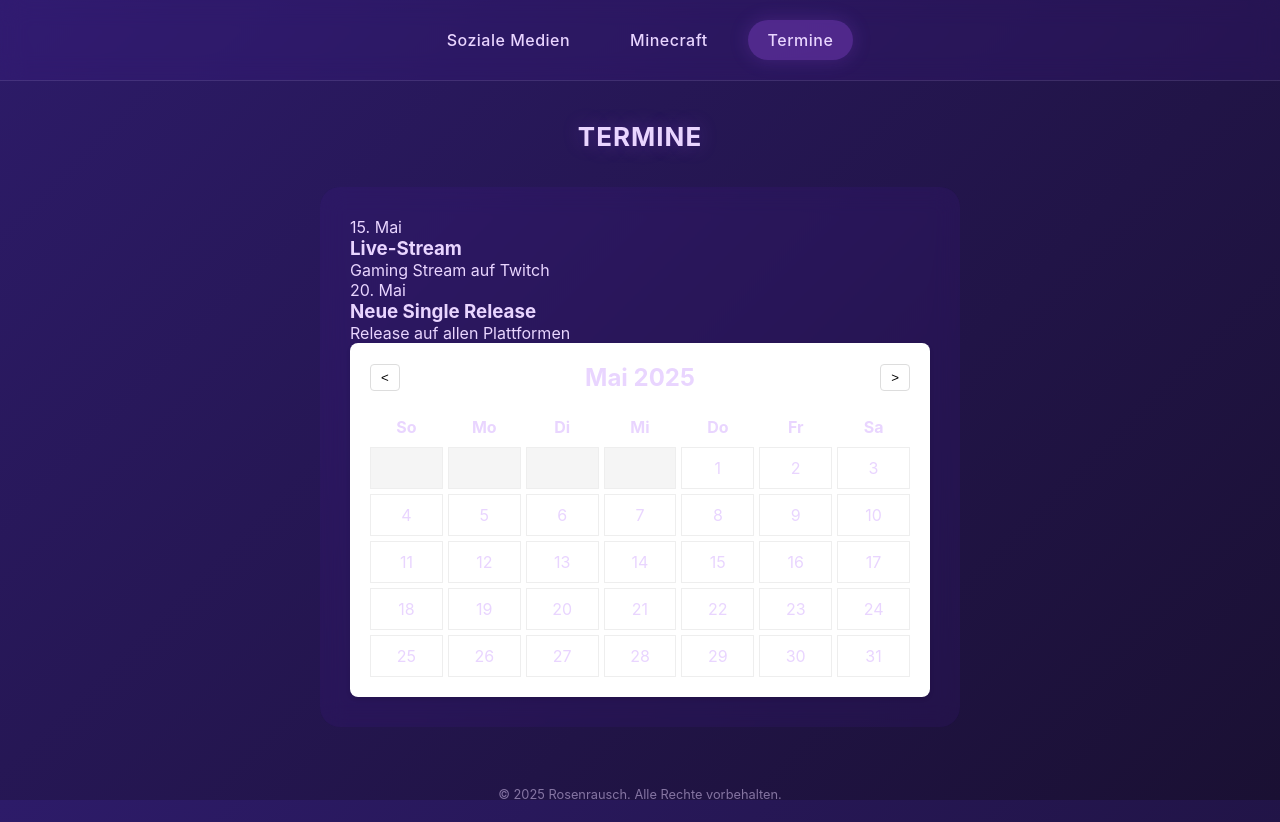
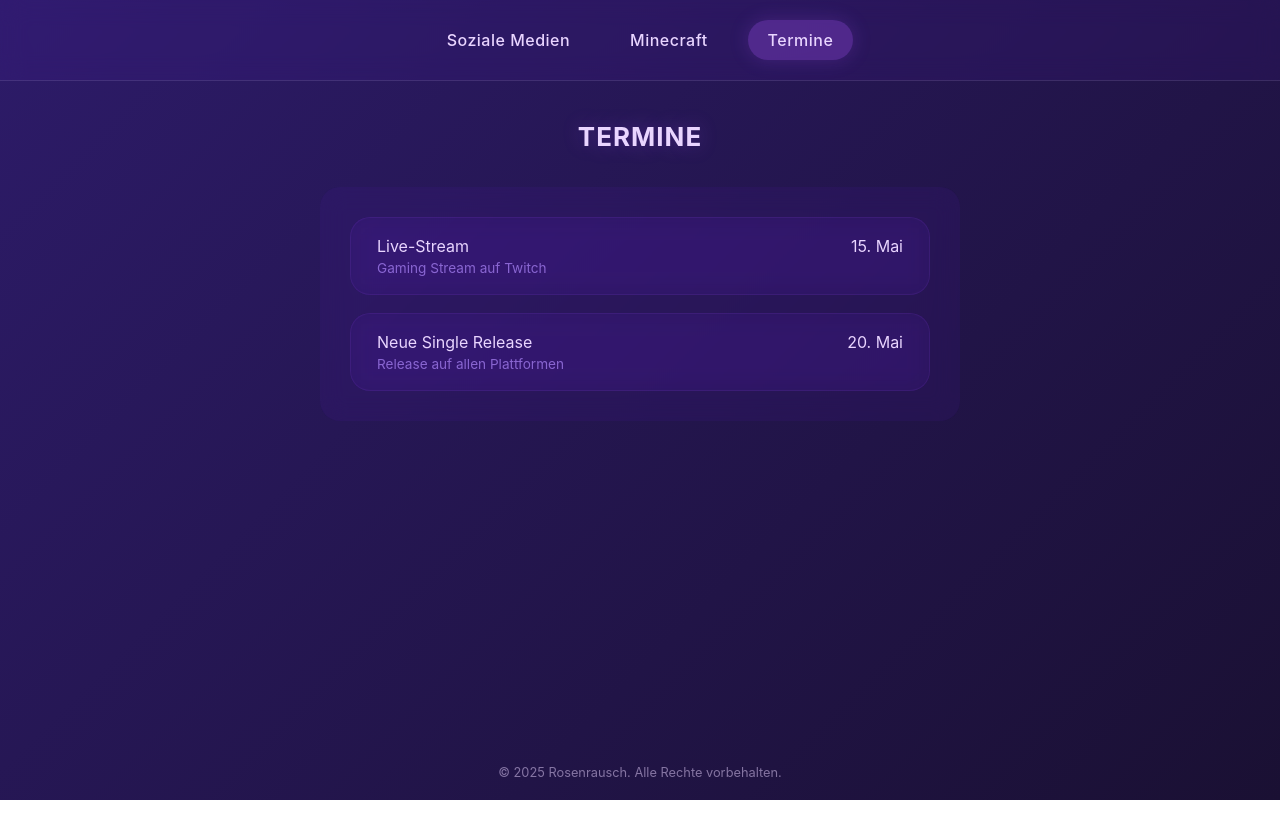
Before and after one commit to itsliande/rosenrausch, a plain HTML site: page termine.html in a window 1280 px wide. After the commit the page ends 800 px from the top, so only its background shows below. Drawn offline with Linux system fonts and the light colour scheme.

Commit message:
Entferne nicht verwendete Kalender-Styles und passe die Struktur der Veranstaltungen auf der Termine-Seite an

```diff
--- a/style.css
+++ b/style.css
@@ -229,51 +229,6 @@ h1 {
     transform: translateY(-2px);
 }
 
-/* Calendar Styles */
-.calendar-container {
-    background: white;
-    padding: 20px;
-    border-radius: 8px;
-    box-shadow: 0 2px 4px rgba(0,0,0,0.1);
-}
-
-.calendar-header {
-    display: flex;
-    justify-content: space-between;
-    align-items: center;
-    margin-bottom: 20px;
-}
-
-.calendar-header button {
-    background: none;
-    border: 1px solid #ddd;
-    padding: 5px 10px;
-    cursor: pointer;
-    border-radius: 4px;
-}
-
-.calendar-grid {
-    display: grid;
-    grid-template-columns: repeat(7, 1fr);
-    gap: 5px;
-}
-
-.calendar-day-header {
-    text-align: center;
-    font-weight: bold;
-    padding: 5px;
-}
-
-.calendar-day {
-    text-align: center;
-    padding: 10px;
-    border: 1px solid #eee;
-}
-
-.calendar-day.empty {
-    background: #f5f5f5;
-}
-
 @media (max-width: 520px) {
     .container {
         padding: 15px;
--- a/termine.html
+++ b/termine.html
@@ -17,32 +17,26 @@
             <h1>TERMINE</h1>
         </div>
         <div class="legal-content">
-            <div class="events-list">
-                <div class="event">
-                    <div class="event-date">15. Mai</div>
-                    <div class="event-details">
-                        <h3>Live-Stream</h3>
-                        <p>Gaming Stream auf Twitch</p>
+            <div class="links">
+                <div class="link-button">
+                    <div class="link-content">
+                        <span>Live-Stream</span>
+                        <span>15. Mai</span>
                     </div>
+                    <span class="link-description">Gaming Stream auf Twitch</span>
                 </div>
-                <div class="event">
-                    <div class="event-date">20. Mai</div>
-                    <div class="event-details">
-                        <h3>Neue Single Release</h3>
-                        <p>Release auf allen Plattformen</p>
+                <div class="link-button">
+                    <div class="link-content">
+                        <span>Neue Single Release</span>
+                        <span>20. Mai</span>
                     </div>
+                    <span class="link-description">Release auf allen Plattformen</span>
                 </div>
             </div>
-
-            <div class="calendar-container" id="calendar"></div>
         </div>
     </div>
     <div class="copyright">
         © 2025 Rosenrausch. Alle Rechte vorbehalten.
     </div>
-    <script src="js/calendar.js"></script>
-    <script>
-        new Calendar(document.getElementById('calendar'));
-    </script>
 </body>
 </html>
```
